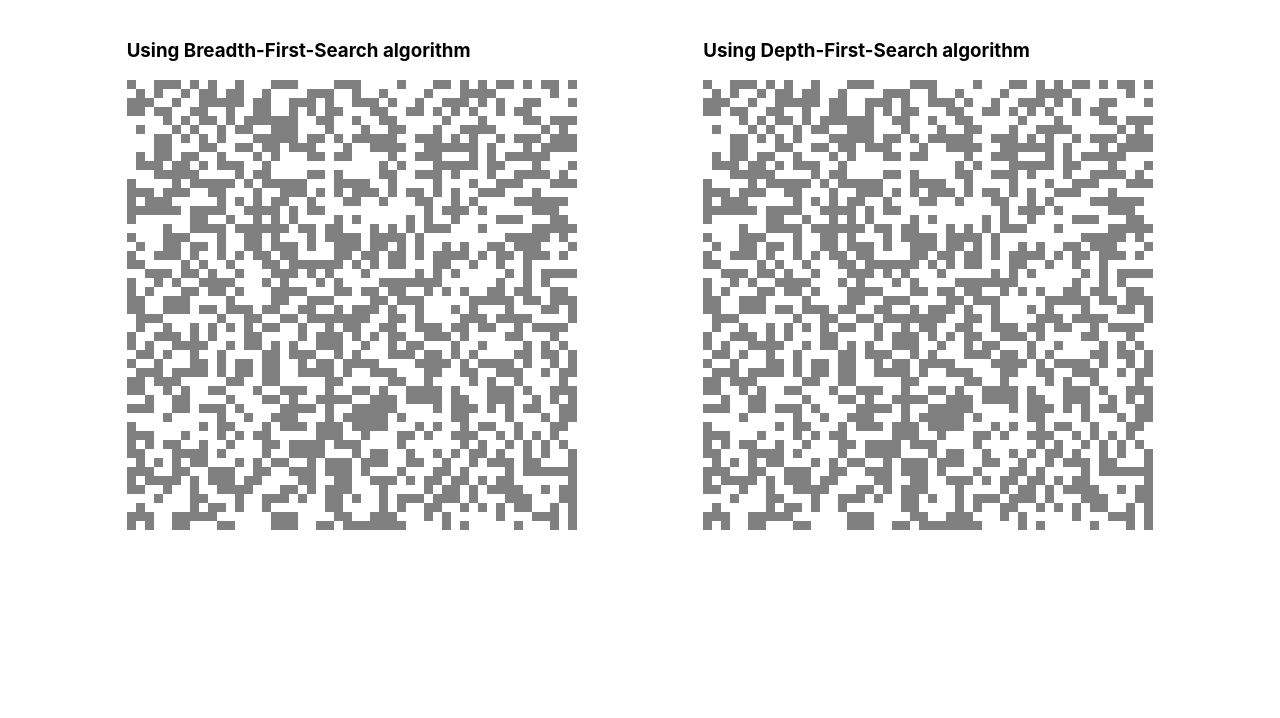
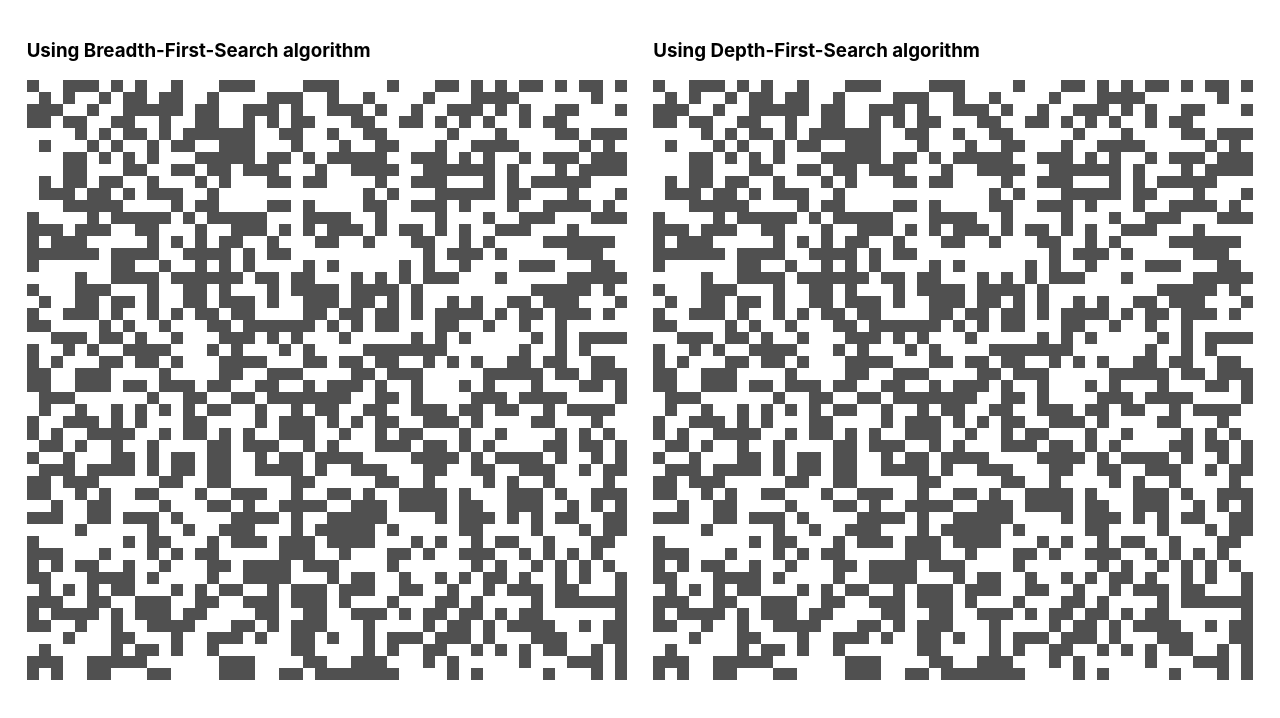
Before and after one commit to mottieraurelien/node-js, a React (Create React App) app in the folder 003-algorithm-intermediate-floodfill/: page / in a window 1280 px wide. Shown: the top 718 px of the page. Built offline with nearby package versions, Linux system fonts and the light colour scheme.

Commit message:
[Trainings] Third exercise to discover BFS and DSF : Floodfill, minor changes.

```diff
--- a/003-algorithm-intermediate-floodfill/src/floodfill/index.tsx
+++ b/003-algorithm-intermediate-floodfill/src/floodfill/index.tsx
@@ -21,12 +21,12 @@ export default function Floodfill() {
 
     function fillUsingBreadthFirstSearch(newRows: string[][], rowIndex: number, colIndex: number) {
         // TODO : implementing the BFS algorithm here cause only the clicked cell is filled for now...
-        newRows[rowIndex][colIndex] = "light-grey"
+        newRows[rowIndex][colIndex] = "light-blue"
     }
 
     function fillUsingDepthFirstSearch(newRows: string[][], rowIndex: number, colIndex: number) {
         // TODO : implementing the DFS algorithm here cause only the clicked cell is filled for now...
-        newRows[rowIndex][colIndex] = "light-grey"
+        newRows[rowIndex][colIndex] = "light-blue"
     }
 
     return <div className="container">
--- a/003-algorithm-intermediate-floodfill/src/index.css
+++ b/003-algorithm-intermediate-floodfill/src/index.css
@@ -27,8 +27,8 @@ code {
 }
 
 .cell {
-    height: 7px;
-    width: 7px;
+    height: 10px;
+    width: 10px;
 }
 
 .pointer {
@@ -36,11 +36,11 @@ code {
 }
 
 .grey {
-    background-color: grey;
+    background-color: #505050;
 }
 
-.light-grey {
-    background-color: lightgrey;
+.light-blue {
+    background-color: lightblue;
     -webkit-transition: background-color 250ms linear;
     -moz-transition: background-color 250ms linear;
     -o-transition: background-color 250ms linear;
```
